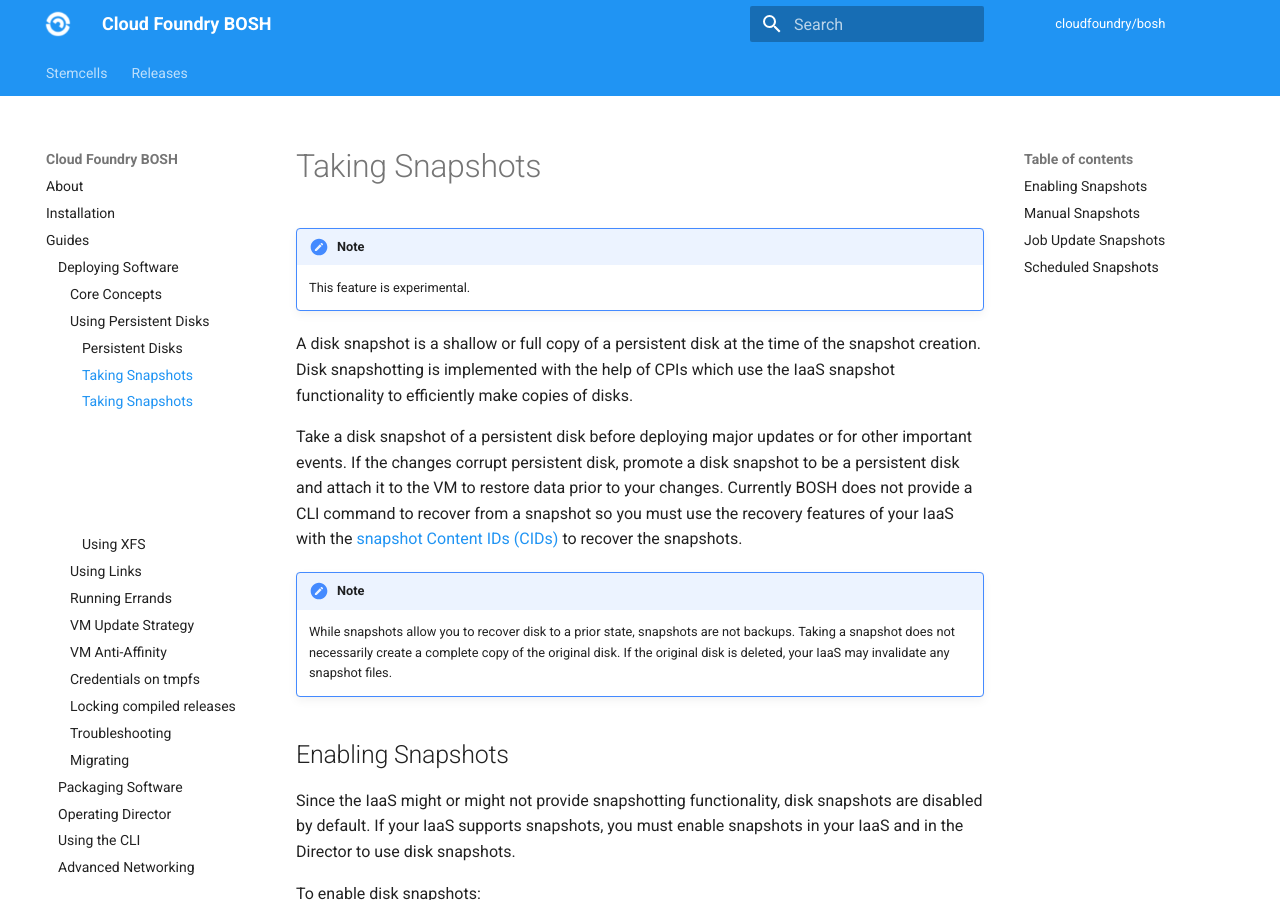
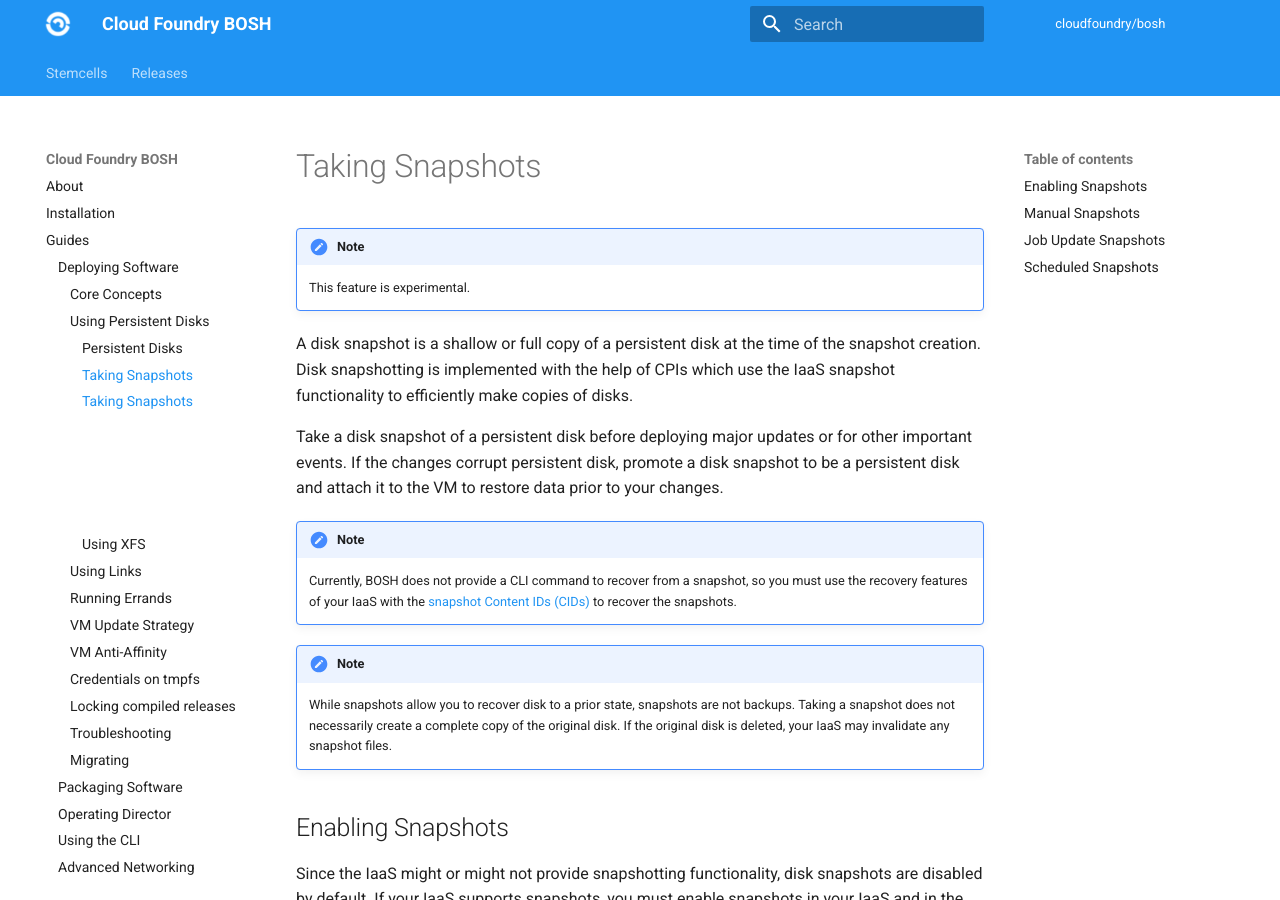
Before and after one commit to cloudfoundry/docs-bosh, an MkDocs documentation site: the page built from content/snapshots.md, in a window 1280 px wide and 900 px high. Built offline with MkDocs 1.6.1 and Material for MkDocs 9.7.7, drawn with Linux system fonts in a browser that asks for light colours; old or Windows-style settings are respelled for this version of MkDocs.

Commit message:
disk snapshot recovery paragraph polishing
* Added commas
* Separated the paragraph into the dedicated "note" block

```diff
--- a/content/snapshots.md
+++ b/content/snapshots.md
@@ -3,7 +3,10 @@
 
 A disk snapshot is a shallow or full copy of a persistent disk at the time of the snapshot creation. Disk snapshotting is implemented with the help of CPIs which use the IaaS snapshot functionality to efficiently make copies of disks.
 
-Take a disk snapshot of a persistent disk before deploying major updates or for other important events. If the changes corrupt persistent disk, promote a disk snapshot to be a persistent disk and attach it to the VM to restore data prior to your changes. Currently BOSH does not provide a CLI command to recover from a snapshot so you must use the recovery features of your IaaS with the [snapshot Content IDs (CIDs)](#manual) to recover the snapshots.
+Take a disk snapshot of a persistent disk before deploying major updates or for other important events. If the changes corrupt persistent disk, promote a disk snapshot to be a persistent disk and attach it to the VM to restore data prior to your changes.
+
+!!! note
+    Currently, BOSH does not provide a CLI command to recover from a snapshot, so you must use the recovery features of your IaaS with the [snapshot Content IDs (CIDs)](#manual) to recover the snapshots.
 
 !!! note
     While snapshots allow you to recover disk to a prior state, snapshots are not backups. Taking a snapshot does not necessarily create a complete copy of the original disk. If the original disk is deleted, your IaaS may invalidate any snapshot files.
```
